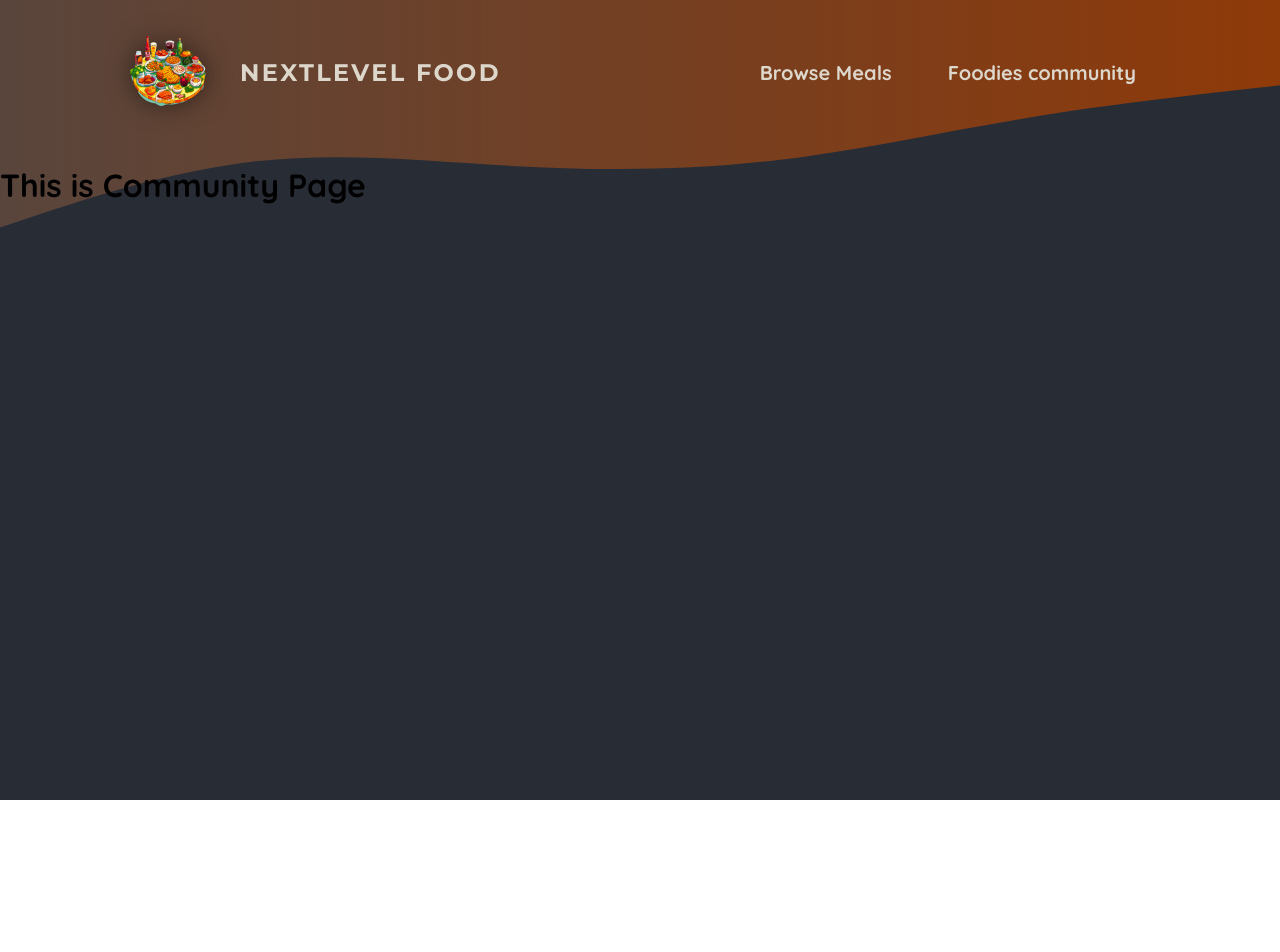
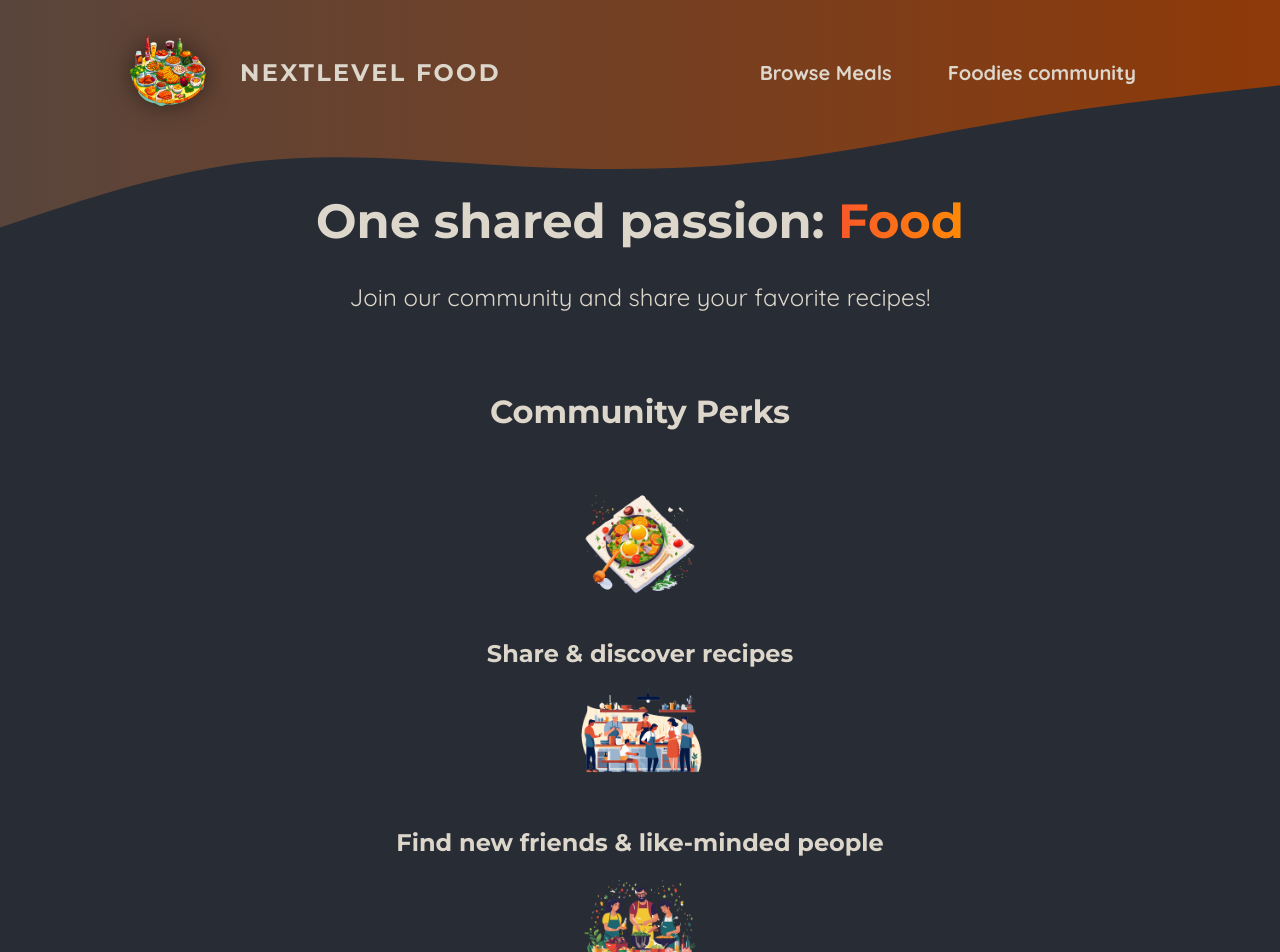
Before and after one commit to msuhyeon/foodies, a Next.js app: page /community in a window 1280 px wide. Shown: the top 952 px of the page. Before the commit the page ends 800 px from the top, so only its background shows below. Built offline with nearby package versions, Linux system fonts and the light colour scheme.

Commit message:
Feat: community 페이지 추가

```diff
--- a/app/community/page.js
+++ b/app/community/page.js
@@ -1,3 +1,40 @@
+import Image from "next/image";
+
+import mealIcon from "@/assets/icons/meal.png";
+import communityIcon from "@/assets/icons/community.png";
+import eventsIcon from "@/assets/icons/events.png";
+import classes from "./page.module.css";
+
 export default function CommunityPage() {
-  return <h1>This is Community Page</h1>;
+  return (
+    <>
+      <header className={classes.header}>
+        <h1>
+          One shared passion: <span className={classes.highlight}>Food</span>
+        </h1>
+        <p>Join our community and share your favorite recipes!</p>
+      </header>
+      <main className={classes.main}>
+        <h2>Community Perks</h2>
+
+        <ul className={classes.perks}>
+          <li>
+            <Image src={mealIcon} alt="A delicious meal" />
+            <p>Share & discover recipes</p>
+          </li>
+          <li>
+            <Image src={communityIcon} alt="A crowd of people, cooking" />
+            <p>Find new friends & like-minded people</p>
+          </li>
+          <li>
+            <Image
+              src={eventsIcon}
+              alt="A crowd of people at a cooking event"
+            />
+            <p>Participate in exclusive events</p>
+          </li>
+        </ul>
+      </main>
+    </>
+  );
 }
--- /dev/null
+++ b/app/community/page.module.css
@@ -0,0 +1,61 @@
+.header {
+  gap: 3rem;
+  margin: 3rem auto 5rem auto;
+  width: 90%;
+  max-width: 75rem;
+  color: #ddd6cb;
+  font-size: 1.5rem;
+  text-align: center;
+}
+
+.header h1 {
+  font-family: "Montserrat", sans-serif;
+}
+
+.highlight {
+  background: linear-gradient(90deg, #f9572a, #ff8a05);
+  background-clip: text;
+  -webkit-background-clip: text;
+  -webkit-text-fill-color: transparent;
+}
+
+.main {
+  width: 90%;
+  max-width: 40rem;
+  margin: 0 auto;
+  text-align: center;
+}
+
+.main h2 {
+  font-family: "Montserrat", sans-serif;
+  font-size: 2rem;
+  margin-bottom: 3rem;
+  color: #ddd6cb;
+}
+
+.perks {
+  list-style: none;
+  margin: 3rem 0;
+  padding: 0;
+}
+
+.perks li {
+  display: flex;
+  flex-direction: column;
+  align-items: center;
+  gap: 2rem;
+}
+
+.perks img {
+  width: 8rem;
+  height: 8rem;
+  object-fit: contain;
+}
+
+.perks p {
+  font-family: "Montserrat", sans-serif;
+  font-size: 1.5rem;
+  font-weight: bold;
+  margin: 0;
+  color: #ddd6cb;
+}
```
